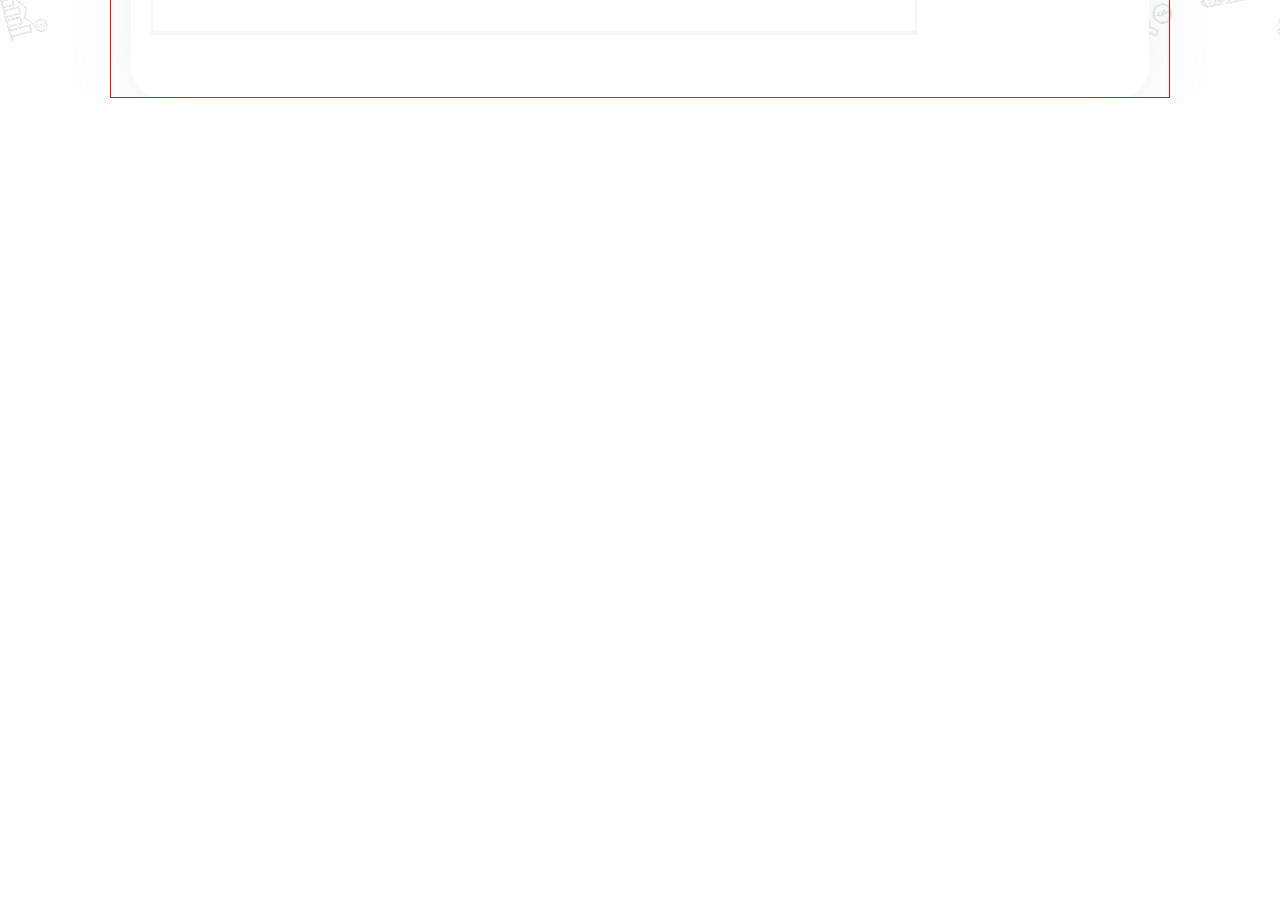
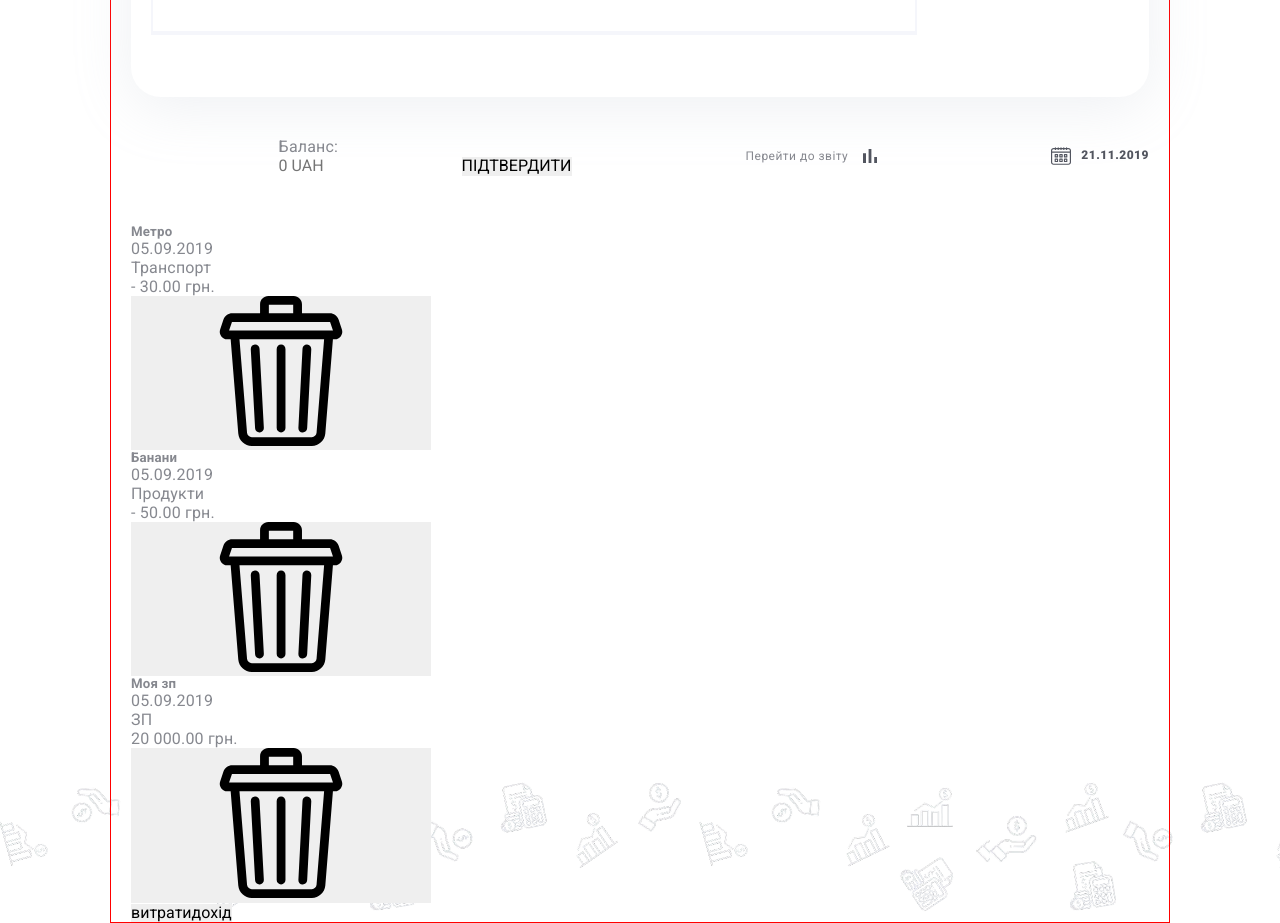
Before and after one commit to Yosohanomi/INVESTIQ, a React (Vite) app: page / in a window 1280 px wide. Shown: the part 820-1743 px from the top of the page. Before the commit the page ends 918 px from the top, so only its background shows below. Built offline with nearby package versions, Linux system fonts and the light colour scheme.

Commit message:
+ mobile

```diff
--- a/src/app/routes/frontRoutes/frontRoutes.js
+++ b/src/app/routes/frontRoutes/frontRoutes.js
@@ -1,5 +1,7 @@
 export const frontRoutes = {
     mainLayout: "/",
+    expensesMobile: "/expensesMobile",
+    incomeMobile: "/incomeMobile",
     report: "/report",
     // page404: "*"
 }
--- a/src/pages/Homepage/Homepage.jsx
+++ b/src/pages/Homepage/Homepage.jsx
@@ -1,62 +1,66 @@
-import SVGIcon from '../../assets/svg/symbol-defs.svg'
-import { RedButton } from '../../shared/ui/RedButton/RedButton'
-import { GrayButton } from '../../shared/ui/GrayButton/GrayButton'
-import IncomeTable from '../../entities/IncomeTable/IncomeTable'
-import ExpensesTable from '../../entities/ExpensesTable/ExpensesTable'
-import Container from '../../shared/ui/Container/Container'
-import styles from './Homepage.module.scss'
-import { Link } from 'react-router'
-import { Balance } from '../../shared/ui/Balance/Balance'
+import SVGIcon from "../../assets/svg/symbol-defs.svg";
+import { RedButton } from "../../shared/ui/RedButton/RedButton";
+import { GrayButton } from "../../shared/ui/GrayButton/GrayButton";
+import IncomeTable from "../../entities/IncomeTable/IncomeTable";
+import ExpensesTable from "../../entities/ExpensesTable/ExpensesTable";
+import Container from "../../shared/ui/Container/Container";
+import styles from "./Homepage.module.scss";
+import { Link } from "react-router";
+import { Balance } from "../../shared/ui/Balance/Balance";
 
 export default function Homepage() {
   return (
-    <div className={styles['homepage']}>
+    <div className={styles["homepage"]}>
       <Container>
-        <div className={styles['homepage__balance-section']}>
-          <Balance/>
-          <Link to="/report" className={styles['homepage__calculate-link']}>
-            <p className={styles['homepage__calculate-text']}>Перейти до звіту</p>
-              <svg className={styles['homepage__calculate-icon']}>
-                <use href={`${SVGIcon}#icon-statistics`}/>
-              </svg>
+        {/* TABLE + DESKTOP */}
+        <div className={styles["homepage__balance-section"]}>
+          <Balance />
+          <Link to="/report" className={styles["homepage__calculate-link"]}>
+            <p className={styles["homepage__calculate-text"]}>
+              Перейти до розрахунків
+            </p>
+            <svg className={styles["homepage__calculate-icon"]}>
+              <use href={`${SVGIcon}#icon-statistics`} />
+            </svg>
           </Link>
         </div>
 
-        <div className={styles['homepage__transaction-controls']}>
+        <div className={styles["homepage__transaction-controls"]}>
           <div>
             <button
-              className={`${styles['homepage__tab-button']} ${styles['homepage__tab-button--expense']}`}
-              type='button'
+              className={`${styles["homepage__tab-button"]} ${styles["homepage__tab-button--expense"]}`}
+              type="button"
             >
-              <a href="#" className={styles['homepage__tab-link']}>ВИТРАТИ</a>
+              <a href="#" className={styles["homepage__tab-link"]}>
+                ВИТРАТИ
+              </a>
             </button>
             <button
-              className={`${styles['homepage__tab-button']} ${styles['homepage__tab-button--income']}`}
-              type='button'
+              className={`${styles["homepage__tab-button"]} ${styles["homepage__tab-button--income"]}`}
+              type="button"
             >
-              <a href="#" className={styles['homepage__tab-link']}>ДОХІД</a>
+              <a href="#" className={styles["homepage__tab-link"]}>
+                ДОХІД
+              </a>
             </button>
           </div>
 
-          <div className={styles['homepage__transaction-form']}>
-              <div className={styles['homepage__transaction-thumb']}>
-                <button
-                  className={styles['homepage__date-button']}
-                  type="button"
-                >
-                  <svg className={styles['homepage__date-icon']}>
-                    <use href={`${SVGIcon}#icon-calendar`}/>
-                  </svg>
-                  21.11.2019
-                </button>
+          <div className={styles["homepage__transaction-form"]}>
+            <div className={styles["homepage__transaction-thumb"]}>
+              <button className={styles["homepage__date-button"]} type="button">
+                <svg className={styles["homepage__date-icon"]}>
+                  <use href={`${SVGIcon}#icon-calendar`} />
+                </svg>
+                21.11.2019
+              </button>
 
-                <div className={styles['homepage__input-thumb']}>
+              <div className={styles["homepage__input-thumb"]}>
                 <input
-                  className={styles['homepage__description-input']}
+                  className={styles["homepage__description-input"]}
                   type="text"
                   placeholder="Опис товару"
                 />
-                <select className={styles['homepage__category-select']}>
+                <select className={styles["homepage__category-select"]}>
                   <option value="">Категорія товару</option>
                   <option value="транспорт">Транспорт</option>
                   <option value="продукти">Продукти</option>
@@ -70,33 +74,120 @@ export default function Homepage() {
                   <option value="навчання">Навчання</option>
                   <option value="інше">Інше</option>
                 </select>
-                <div className={styles['homepage__amount-container']}>
+                <div className={styles["homepage__amount-container"]}>
                   <input
-                    className={styles['homepage__amount-input']}
+                    className={styles["homepage__amount-input"]}
                     type="number"
                     placeholder="0,00"
                   />
-                  <svg className={styles['homepage__calculator-icon']}>
-                    <use href={`${SVGIcon}#icon-calculator`}/>
+                  <svg className={styles["homepage__calculator-icon"]}>
+                    <use href={`${SVGIcon}#icon-calculator`} />
                   </svg>
                 </div>
               </div>
 
-
-              <div className={styles['homepage__action-buttons']}>
-                <RedButton text="Ввести"/>
-                <GrayButton text="Очистити"/>
+              <div className={styles["homepage__action-buttons"]}>
+                <RedButton text="Ввести" />
+                <GrayButton text="Очистити" />
               </div>
-
             </div>
 
-            <div className={styles['homepage__income-table']}>
-              <IncomeTable/>
+            <div className={styles["homepage__income-table"]}>
+              <IncomeTable />
             </div>
           </div>
+        </div>
 
+        {/* MOBILE */}
+        <div>
+          <div className={styles["homepage__balance-section"]}>
+            <div className={styles["balance"]}>
+              <p className={styles["balance__text"]}>Баланс:</p>
+              <form className={styles["balance__form"]}>
+                <input
+                  className={styles["balance__input"]}
+                  type="number"
+                  placeholder="0 UAH"
+                />
+                <button className={styles["balance__submit"]} type="button">
+                  ПІДТВЕРДИТИ
+                </button>
+              </form>
+            </div>
+            <Link to="/report" className={styles["homepage__calculate-link"]}>
+              <p className={styles["homepage__calculate-text"]}>
+                Перейти до звіту
+              </p>
+              <svg className={styles["homepage__calculate-icon"]}>
+                <use href={`${SVGIcon}#icon-statistics`} />
+              </svg>
+            </Link>
+            <button className={styles["homepage__date-button"]} type="button">
+              <svg className={styles["homepage__date-icon"]}>
+                <use href={`${SVGIcon}#icon-calendar`} />
+              </svg>
+              21.11.2019
+            </button>
+          </div>
+          <ul>
+            <li>
+              <div>
+                <h5>Метро</h5>
+                <div>
+                  <p>05.09.2019</p>
+                  <p>Транспорт</p>
+                </div>
+              </div>
+              <p>- 30.00 грн.</p>
+              <button>
+                <svg>
+                  <use href={`${SVGIcon}#icon-trashbin`} />
+                </svg>
+              </button>
+            </li>
+
+            <li>
+              <div>
+                <h5>Банани</h5>
+                <div>
+                  <p>05.09.2019</p>
+                  <p>Продукти</p>
+                </div>
+              </div>
+              <p>- 50.00 грн.</p>
+              <button>
+                <svg>
+                  <use href={`${SVGIcon}#icon-trashbin`} />
+                </svg>
+              </button>
+            </li>
+
+            <li>
+              <div>
+                <h5>Моя зп</h5>
+                <div>
+                  <p>05.09.2019</p>
+                  <p>ЗП</p>
+                </div>
+              </div>
+              <p>20 000.00 грн.</p>
+              <button>
+                <svg>
+                  <use href={`${SVGIcon}#icon-trashbin`} />
+                </svg>
+              </button>
+            </li>
+          </ul>
+          <div>
+            <Link to="/expensesMobile">
+              <button type="button">витрати</button>
+            </Link>
+            <Link to="/incomeMobile">
+              <button type="button">дохід</button>
+            </Link>
+          </div>
         </div>
       </Container>
     </div>
-  )
+  );
 }
--- /dev/null
+++ b/src/pages/MobileExpenses/MobileExpenses.jsx
@@ -0,0 +1,59 @@
+import Container from "../../shared/ui/Container/Container";
+import SVGIcon from "../../assets/svg/symbol-defs.svg";
+import { Link } from "react-router";
+import { RedButton } from "../../shared/ui/RedButton/RedButton";
+import { GrayButton } from "../../shared/ui/GrayButton/GrayButton";
+
+export default function MobileExpenses() {
+  return (
+    <div>
+        <Container>
+            <Link to="/">
+                <svg>
+                    <use href={`${SVGIcon}#icon-big-arrow`}/>
+                </svg>
+            </Link>
+
+            <div >
+                <div>
+                    <input
+
+                    type="text"
+                    placeholder="Опис товару"
+                    />
+                    <select >
+                    <option value="">Категорія товару</option>
+                    <option value="транспорт">Транспорт</option>
+                    <option value="продукти">Продукти</option>
+                    <option value="здоров'я">Здоров'я</option>
+                    <option value="алкоголь">Алкоголь</option>
+                    <option value="розваги">Розваги</option>
+                    <option value="все-для-дому">Все для дому</option>
+                    <option value="техніка">Техніка</option>
+                    <option value="комуналка-зв'язок">Комуналка, зв'язок</option>
+                    <option value="спорт-хобі">Спорт, хобі</option>
+                    <option value="навчання">Навчання</option>
+                    <option value="інше">Інше</option>
+                    </select>
+                </div>
+
+                <div>
+                  <input
+
+                    type="number"
+                    placeholder="0,00"
+                  />
+                  <svg>
+                    <use href={`${SVGIcon}#icon-calculator`} />
+                  </svg>
+                </div>
+              </div>
+
+              <div >
+                <RedButton text="Ввести" />
+                <GrayButton text="Очистити" />
+              </div>
+        </Container>
+    </div>
+  )
+}
--- /dev/null
+++ b/src/pages/MobileIncome/MobileIncome.jsx
@@ -0,0 +1,59 @@
+import Container from "../../shared/ui/Container/Container";
+import SVGIcon from "../../assets/svg/symbol-defs.svg";
+import { Link } from "react-router";
+import { RedButton } from "../../shared/ui/RedButton/RedButton";
+import { GrayButton } from "../../shared/ui/GrayButton/GrayButton";
+
+export default function MobileIncome() {
+  return (
+    <div>
+        <Container>
+            <Link to="/">
+                <svg>
+                    <use href={`${SVGIcon}#icon-big-arrow`}/>
+                </svg>
+            </Link>
+
+            <div >
+                <div>
+                    <input
+
+                    type="text"
+                    placeholder="Опис товару"
+                    />
+                    <select >
+                    <option value="">Категорія товару</option>
+                    <option value="транспорт">Транспорт</option>
+                    <option value="продукти">Продукти</option>
+                    <option value="здоров'я">Здоров'я</option>
+                    <option value="алкоголь">Алкоголь</option>
+                    <option value="розваги">Розваги</option>
+                    <option value="все-для-дому">Все для дому</option>
+                    <option value="техніка">Техніка</option>
+                    <option value="комуналка-зв'язок">Комуналка, зв'язок</option>
+                    <option value="спорт-хобі">Спорт, хобі</option>
+                    <option value="навчання">Навчання</option>
+                    <option value="інше">Інше</option>
+                    </select>
+                </div>
+
+                <div>
+                  <input
+
+                    type="number"
+                    placeholder="0,00"
+                  />
+                  <svg>
+                    <use href={`${SVGIcon}#icon-calculator`} />
+                  </svg>
+                </div>
+              </div>
+
+              <div >
+                <RedButton text="Ввести" />
+                <GrayButton text="Очистити" />
+              </div>
+        </Container>
+    </div>
+  )
+}
```
Also changed, not shown: src/app/routes/routes.jsx (+19 -1 lines), src/pages/MobileExpenses/MobileExpenses.module.scss (added), src/pages/MobileIncome/MobileIncome.module.scss (added).
